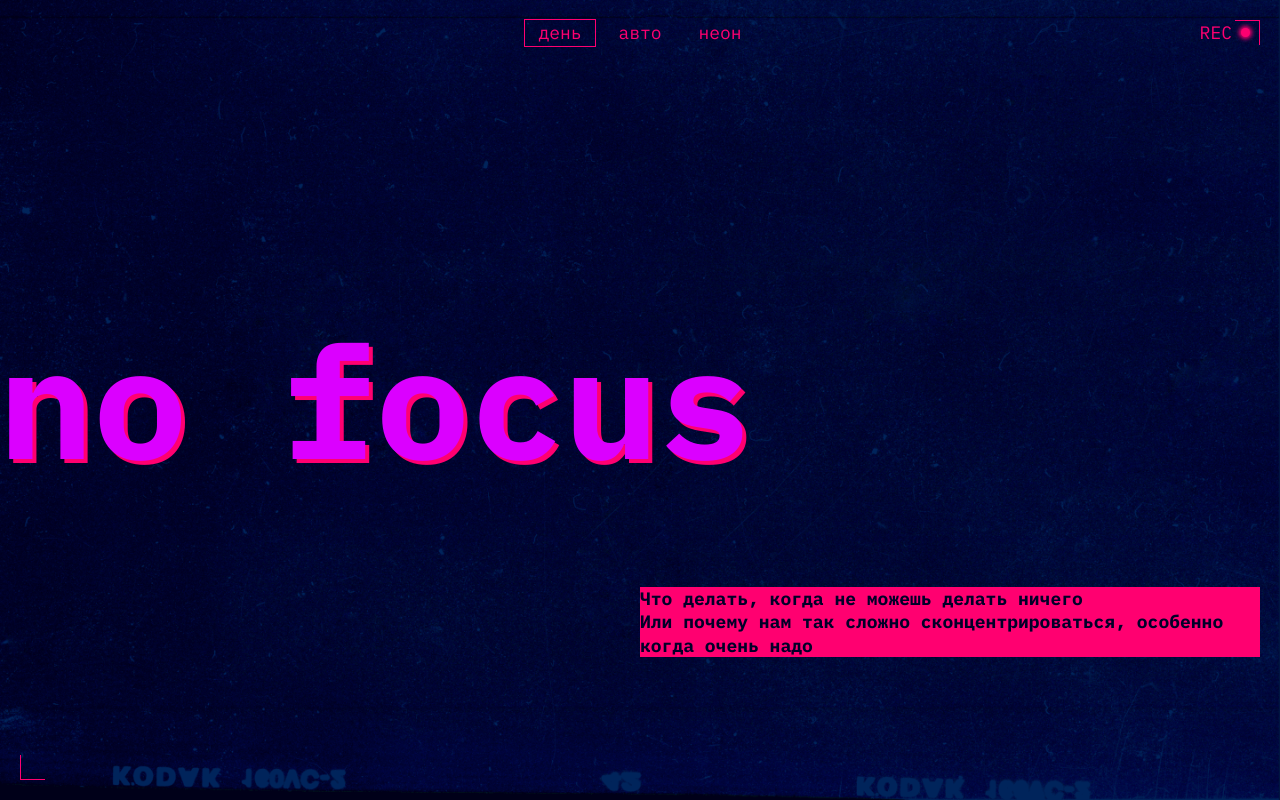
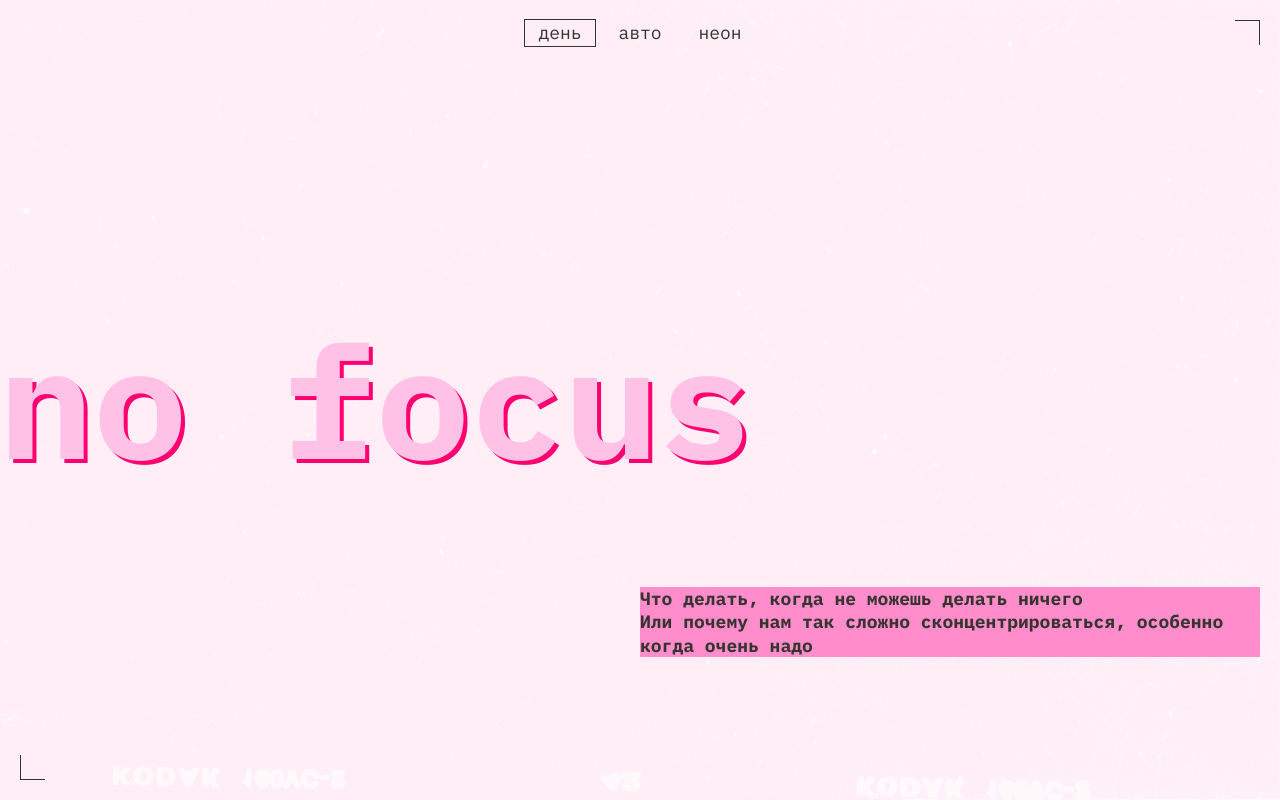
Before and after one commit to byb4ek/slozhno-sosredotochitsya, a plain HTML site: page index.html in a window 1280 px wide. Shown: the top 800 px of the page. Drawn offline with Linux system fonts and the light colour scheme.

Commit message:
Third try (auto theme)

```diff
--- a/styles/dark.css
+++ b/styles/dark.css
@@ -5,25 +5,10 @@
   --decorated-zone-color: #ff0070;
   --bg-title-color: #ff0070;
   --accent-color: #ff0070;
+	--lamp-color:#ff0070;
   --main-color: #000028;
   --bg-color: #000028;
   --inf-title-color: #ff0070;
   --inf-subtitle-color: #000028;
   --image-body: url(../images/cover-image-dark.png);
 }
-
-@media (prefers-color-scheme: dark) {
-  :root {
-    --alfa-channel: rgba(255, 0, 112, 0.4);
-    --title-text-color: #db00ff;
-    --main-text-color: #f1b2ce;
-    --decorated-zone-color: #ff0070;
-    --bg-title-color: #ff0070;
-    --accent-color: #ff0070;
-    --main-color: #000028;
-    --bg-color: #000028;
-    --inf-title-color: #ff0070;
-    --inf-subtitle-color: #000028;
-    --image-body: url(../images/cover-image-dark.png);
-  }
-}
--- a/styles/light.css
+++ b/styles/light.css
@@ -5,6 +5,7 @@
   --decorated-zone-color: #353430;
   --bg-title-color: #ff8dcb;
   --accent-color: #ff0070;
+	--lamp-color:transparent;
   --main-color: #353430;
   --bg-color: #fff1f7;
   --inf-title-color: #353430;
@@ -12,15 +13,20 @@
   --image-body: url(../images/cover-image-light.png);
 }
 
-.page.theme_light {
-  .header__lamp-text::after {
-    content: "";
-    width: 0;
-    box-shadow: none;
-  }
 
-  .header__lamp-text::before {
-    content: "";
-    width: 0;
+@media (prefers-color-scheme: light) {
+  :root {
+		--alfa-channel: rgba(50, 49, 45, 0.4);
+		--title-text-color: #ffc2e6;
+		--main-text-color: #353430;
+		--decorated-zone-color: #353430;
+		--bg-title-color: #ff8dcb;
+		--accent-color: #ff0070;
+		--main-color: #353430;
+		--bg-color: #fff1f7;
+		--lamp-color:transparent;
+		--inf-title-color: #353430;
+		--inf-subtitle-color: #353430;
+		--image-body: url(../images/cover-image-light.png);
   }
 }
--- a/styles/style.css
+++ b/styles/style.css
@@ -35,7 +35,7 @@
 
 .header__lamp-text {
   position: absolute;
-  color: var(--accent-color);
+  color: var(--lamp-color);
   font-family: var(--main-font);
   font-size: var(--main-font-size);
   top: 10px;
@@ -61,8 +61,8 @@
   top: 8px;
   right: -18px;
   border-radius: 50%;
-  box-shadow: 0px 0px 4px 2px var(--accent-color);
-  background-color: var(--accent-color);
+  box-shadow: 0px 0px 4px 2px var(--lamp-color);
+  background-color: var(--lamp-color);
 }
 
 .decorated-zone::after {
--- a/styles/variables.css
+++ b/styles/variables.css
@@ -7,6 +7,7 @@
   --accent-color: #ff0070;
   --main-color: #000028;
   --bg-color: #000028;
+	--lamp-color:#ff0070;
   --inf-title-color: #ff0070;
   --inf-subtitle-color: #000028;
   --image-body: url(../images/cover-image-dark.png);
```
